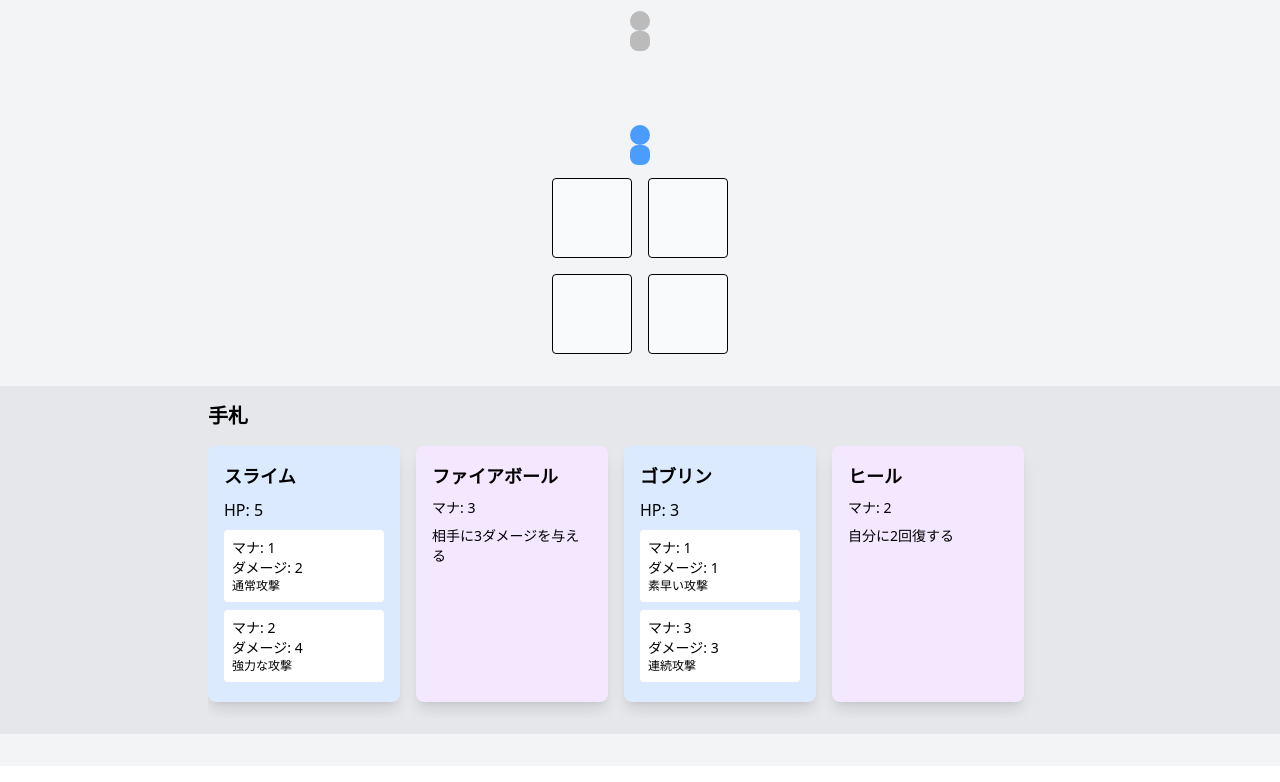
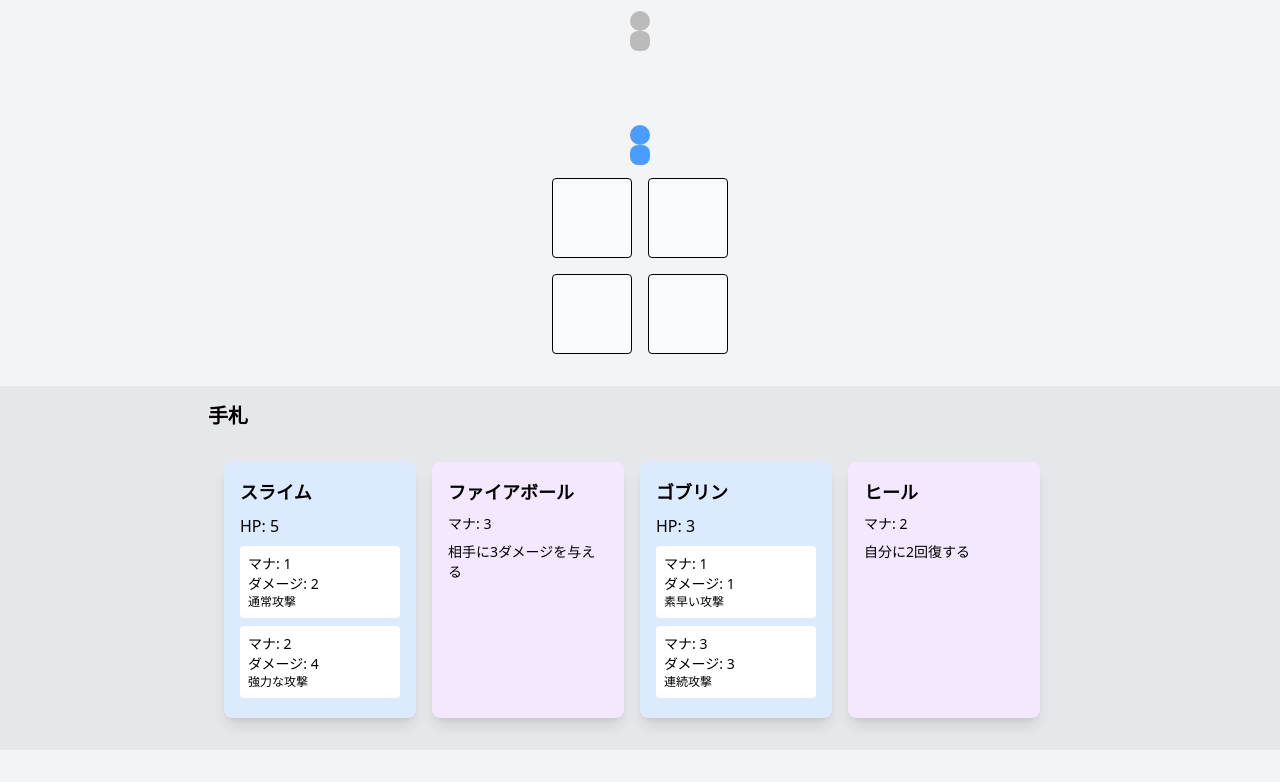
Before and after one commit to takmatsukawa/card-game, a SvelteKit app: page / in a window 1280 px wide. Shown: the part 622-1404 px from the top of the page. Built offline with nearby package versions, Linux system fonts and the light colour scheme.

Commit message:
デザイン微調整

```diff
--- a/src/routes/+page.svelte
+++ b/src/routes/+page.svelte
@@ -326,7 +326,7 @@
   <div class="mt-auto bg-gray-200 py-4">
     <div class="max-w-4xl mx-auto px-4">
       <h2 class="text-xl font-bold mb-4">手札</h2>
-      <div class="flex gap-4 overflow-x-auto pb-4">
+      <div class="flex gap-4 overflow-x-auto p-4">
         {#each gameState.players[0].hand as card}
           <div
             class="flex-shrink-0 w-48 h-64 {getCardBackgroundColor(card)} rounded-lg shadow-lg p-4 cursor-pointer transition-transform hover:scale-105 {selectedCard?.id === card.id ? 'ring-4 ring-blue-500' : ''}"
```
